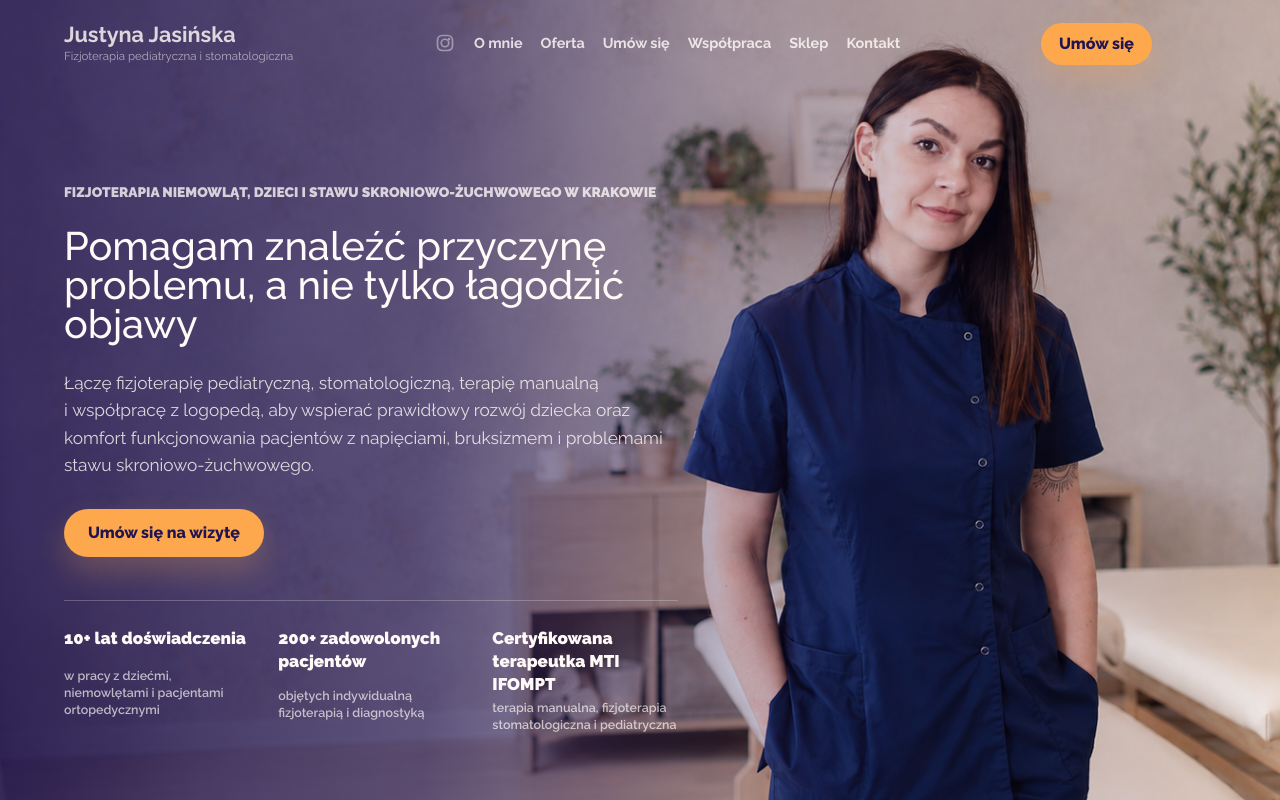
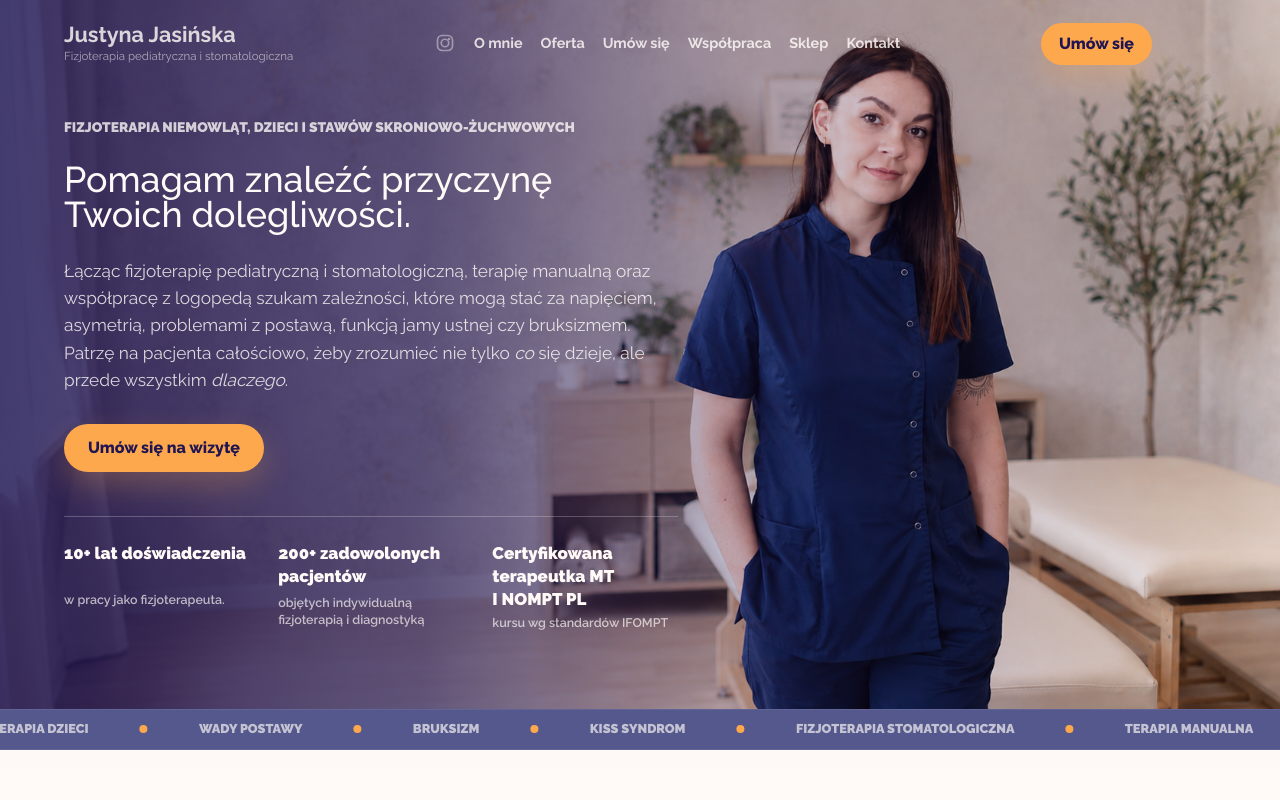
Before and after one commit to Shekspir2000/Justyna, a Next.js app: page / in a window 1280 px wide. Shown: the top 800 px of the page. Built offline with nearby package versions, Linux system fonts and the light colour scheme.

Commit message:
Update Justyna site sections

```diff
--- a/app/globals.css
+++ b/app/globals.css
@@ -272,11 +272,14 @@ main {
   isolation: isolate;
   display: flex;
   align-items: flex-start;
-  min-height: calc(119svh - 76px);
+  width: 100%;
+  max-width: none;
+  min-height: calc(88svh - 76px);
+  margin-inline: 0;
   overflow: hidden;
   border-bottom: 0;
   background: var(--ink);
-  padding: clamp(112px, 11vw, 150px) var(--gutter) clamp(42px, 5.8vw, 78px);
+  padding: clamp(112px, 11vw, 150px) var(--gutter) clamp(24px, 3.9vw, 56px);
 }
 
 .hero-background::before,
@@ -287,9 +290,9 @@ main {
 }
 
 .hero-background::before {
-  inset: -1%;
+  inset: 0;
   z-index: 0;
-  background: url("/images/justyna-hero-2.png") 66% center / auto 100% no-repeat;
+  background: url("/images/justyna-hero-2.png") 66% center / cover no-repeat;
   transform: none;
   transform-origin: center center;
 }
@@ -327,7 +330,7 @@ main {
   max-width: 760px;
   color: #fffaf8;
   font-family: inherit;
-  font-size: clamp(1.74rem, 3.11vw, 3.32rem);
+  font-size: clamp(1.57rem, 2.8vw, 2.99rem);
   font-weight: 500;
   line-height: 0.98;
 }
@@ -1213,10 +1216,8 @@ h3 {
 }
 
 .booking-section {
-  padding: calc(var(--section-space) * 0.35) var(--gutter);
-  background:
-    linear-gradient(90deg, rgba(30, 21, 82, 0.42) 0%, rgba(30, 21, 82, 0.44) 34%, rgba(30, 21, 82, 0.65) 56%, rgba(30, 21, 82, 0.9) 78%, rgba(30, 21, 82, 0.98) 100%),
-    url("/images/booking-rezerwacja.jpg") 40% 38% / 150% auto no-repeat;
+  padding: calc(var(--section-space) * 0.18) var(--gutter);
+  background: linear-gradient(90deg, rgba(30, 21, 82, 0.96) 0%, rgba(84, 88, 140, 0.94) 52%, rgba(30, 21, 82, 0.98) 100%);
   color: #fffaf8;
 }
 
@@ -1224,23 +1225,23 @@ h3 {
   width: min(var(--content), 100%);
   margin: 0 auto;
   display: grid;
-  grid-template-columns: minmax(0, 1fr) minmax(420px, 560px);
   align-content: center;
-  justify-items: start;
-  min-height: clamp(230px, 24vw, 320px);
-  text-align: left;
+  justify-items: center;
+  min-height: clamp(112px, 12vw, 160px);
+  text-align: center;
 }
 
 .booking-inner > * {
-  grid-column: 2;
+  grid-column: 1;
 }
 
 .booking-inner h2 {
-  max-width: 560px;
+  max-width: min(980px, 100%);
   color: #fffaf8;
   margin-bottom: clamp(30px, 3vw, 42px);
   font-size: clamp(1.55rem, 2.65vw, 2.42rem);
   line-height: 1.12;
+  white-space: nowrap;
 }
 
 .booking-inner p {
@@ -1929,7 +1930,22 @@ h3 {
 
 @media (min-width: 1100px) {
   .offer-paths {
-    grid-template-columns: repeat(3, minmax(0, 1fr));
+    grid-template-columns: repeat(2, minmax(0, 1fr));
+  }
+
+  .offer-path {
+    display: grid;
+    grid-template-columns: minmax(0, 1.05fr) minmax(180px, 0.72fr);
+  }
+
+  .offer-path-media {
+    order: 2;
+    height: auto;
+    min-height: 100%;
+  }
+
+  .offer-path-copy {
+    order: 1;
   }
 }
 
@@ -1954,8 +1970,9 @@ h3 {
   }
 
   .hero.hero-background {
-    min-height: calc(122svh - 86px);
+    min-height: calc(108svh - 86px);
     padding-top: clamp(24px, 4.4svh, 42px);
+    padding-bottom: clamp(24px, 5svh, 40px);
     padding-inline: 20px;
   }
 
@@ -1977,7 +1994,7 @@ h3 {
 
   .hero-background h1 {
     max-width: 100%;
-    font-size: clamp(1.68rem, 7.16vw, 2.11rem);
+    font-size: clamp(1.51rem, 6.45vw, 1.9rem);
     line-height: 1.02;
     overflow-wrap: normal;
     word-break: normal;
@@ -2047,14 +2064,18 @@ h3 {
   }
 
   .booking-section {
-    background:
-      linear-gradient(90deg, rgba(30, 21, 82, 0.35) 0%, rgba(30, 21, 82, 0.58) 45%, rgba(30, 21, 82, 0.9) 100%),
-      url("/images/booking-rezerwacja.jpg") 34% 38% / cover;
+    background: linear-gradient(90deg, rgba(30, 21, 82, 0.96) 0%, rgba(84, 88, 140, 0.94) 52%, rgba(30, 21, 82, 0.98) 100%);
   }
 
   .booking-inner {
     grid-template-columns: 1fr;
-    min-height: 250px;
+    min-height: 142px;
+    justify-items: center;
+    text-align: center;
+  }
+
+  .booking-inner h2 {
+    white-space: normal;
   }
 
   .booking-inner > * {
@@ -2149,7 +2170,7 @@ h3 {
   }
 
   .hero.hero-background {
-    min-height: calc(126svh - 76px);
+    min-height: calc(112svh - 76px);
     padding-top: clamp(18px, 3.4svh, 32px);
   }
 
--- a/app/page.tsx
+++ b/app/page.tsx
@@ -21,7 +21,7 @@ const marqueeItems = [
   "fizjoterapia dzieci",
   "wady postawy",
   "bruksizm",
-  "TMJ",
+  "KISS Syndrom",
   "fizjoterapia stomatologiczna",
   "terapia manualna",
   "współpraca z logopedą",
@@ -30,15 +30,15 @@ const marqueeItems = [
 const trustItems = [
   {
     title: "10+ lat doświadczenia",
-    text: "w pracy z dziećmi, niemowlętami i pacjentami ortopedycznymi",
+    text: "w pracy jako fizjoterapeuta.",
   },
   {
     title: "200+ zadowolonych pacjentów",
     text: "objętych indywidualną fizjoterapią i diagnostyką",
   },
   {
-    title: "Certyfikowana terapeutka MTI IFOMPT",
-    text: "terapia manualna, fizjoterapia stomatologiczna i pediatryczna",
+    title: "Certyfikowana terapeutka MT I NOMPT PL",
+    text: "kursu wg standardów IFOMPT",
   },
 ];
 
@@ -73,7 +73,7 @@ const offerGroups = [
     ],
   },
   {
-    title: "Fizjoterapia stomatologiczna i współpraca z logopedą",
+    title: "FIZJOTERAPIA STOMATOLOGICZNA",
     text: "Pomagam w terapii dolegliwości związanych z napięciem i funkcjonowaniem mięśni twarzy, żuchwy oraz stawu skroniowo-żuchwowego. Współpracuję również z logopedą, wspierając terapię zaburzeń w obrębie aparatu żucia i funkcji orofacjalnych.",
     image: "/images/offer-dental-therapy.jpg",
     alt: "Fizjoterapia stomatologiczna i praca ze stawem skroniowo-żuchwowym",
@@ -84,6 +84,13 @@ const offerGroups = [
       "napięcia mięśniowe w obrębie twarzy i jamy ustnej",
       "wsparcie terapii logopedycznej i miofunkcjonalnej",
     ],
+  },
+  {
+    title: "SZKOLENIA DLA GABINETÓW LOGOPEDYCZNYCH",
+    text: "Prowadzę wewnętrzne szkolenia dla gabinetów logopedycznych dotyczące współpracy fizjoterapeuty i logopedy w procesie terapeutycznym dzieci i niemowląt. Pokazuję, kiedy warto włączyć fizjoterapię i jak planować wspólne działania terapeutyczne.",
+    image: "/images/offer-logopedics-training.jpg",
+    alt: "Szkolenie dla gabinetów logopedycznych z pracy fizjoterapeutycznej",
+    items: [],
   },
 ];
 
@@ -231,10 +238,13 @@ export default function Home() {
 
       <section className="hero hero-background" id="top">
         <div className="hero-copy">
-          <p className="eyebrow">{keepShortWords("Fizjoterapia niemowląt, dzieci i stawu skroniowo-żuchwowego w Krakowie")}</p>
-          <h1>{keepShortWords("Pomagam znaleźć przyczynę problemu, a nie tylko łagodzić objawy")}</h1>
+          <p className="eyebrow">{keepShortWords("Fizjoterapia niemowląt, dzieci i stawów skroniowo-żuchwowych")}</p>
+          <h1>{keepShortWords("Pomagam znaleźć przyczynę Twoich dolegliwości.")}</h1>
           <p className="lead">
-            {keepShortWords("Łączę fizjoterapię pediatryczną, stomatologiczną, terapię manualną i współpracę z logopedą, aby wspierać prawidłowy rozwój dziecka oraz komfort funkcjonowania pacjentów z napięciami, bruksizmem i problemami stawu skroniowo-żuchwowego.")}
+            {keepShortWords("Łącząc fizjoterapię pediatryczną i stomatologiczną, terapię manualną oraz współpracę z logopedą szukam zależności, które mogą stać za napięciem, asymetrią, problemami z postawą, funkcją jamy ustnej czy bruksizmem. Patrzę na pacjenta całościowo, żeby zrozumieć nie tylko ")}
+            <em>co</em>
+            {keepShortWords(" się dzieje, ale przede wszystkim ")}
+            <em>dlaczego</em>.
           </p>
           <div className="hero-actions">
             <a className="primary-button" href={bookingUrl}>
@@ -287,18 +297,18 @@ export default function Home() {
             <div className="about-editorial-intro">
               <p className="eyebrow">O mnie</p>
               <blockquote>
-                {keepShortWords("Najważniejsze jest dla mnie, aby rodzic rozumiał, co dzieje się z dzieckiem, skąd mogą wynikać trudności i jakie kroki warto podjąć dalej")}
+                {keepShortWords("Najważniejsze jest dla mnie, aby rodzic rozumiał, co dzieje się z dzieckiem, skąd mogą wynikać trudności i jakie kroki warto podjąć dalej.")}
               </blockquote>
             </div>
             <div className="about-text">
               <p>
-                {keepShortWords("Od ponad 10 lat pracuję jako fizjoterapeutka, zdobywając doświadczenie w placówkach ortopedycznych, poradni pedagogiczno-psychologicznej oraz centrum stomatologicznym. Jestem certyfikowaną Terapeutką Manualną MTI według standardów IFOMPT, terapeutką integracji sensorycznej oraz absolwentką Akademii Fizjoterapii Stomatologicznej. Obecnie kontynuuję szkolenie MTII, a od 2021 roku asystuję na kursach Terapii Manualnej NOMPT PL.")}
+                {keepShortWords("Od ponad 10 lat pracuję jako fizjoterapeutka, zdobywając doświadczenie w placówkach ortopedycznych, poradni pedagogiczno-psychologicznej oraz centrach stomatologicznych. Jestem certyfikowaną Terapeutką Manualną MT I NOMPT PL według standardów IFOMPT, terapeutką integracji sensorycznej oraz absolwentką Akademii Fizjoterapii Stomatologicznej. Obecnie kontynuuję szkolenie MT II NOMPT PL.")}
               </p>
               <p>
-                {keepShortWords("W gabinecie pracuję z niemowlętami, dziećmi i pacjentami z problemami w obrębie stawu skroniowo-żuchwowego. Łączę diagnostykę manualną, wiedzę pediatryczną, fizjoterapię stomatologiczną i współpracę z logopedami, aby patrzeć na problem szerzej niż tylko przez pryzmat pojedynczego objawu.")}
+                {keepShortWords("W gabinecie pracuję z niemowlętami, dziećmi i pacjentami z problemami w obrębie stawów skroniowo-żuchwowych. Łączę pracę manualną, wiedzę pediatryczną, fizjoterapię stomatologiczną i współpracę z logopedami, aby patrzeć na problem szerzej niż tylko przez pryzmat pojedynczego problemu, z jakim zgłasza się do mnie pacjent.")}
               </p>
               <p>
-                {keepShortWords("Moim celem jest znalezienie przyczyny dolegliwości oraz jasne wyjaśnienie jej pacjentowi lub rodzicom dziecka. Dzięki temu terapia staje się bardziej zrozumiała, a rodzic może aktywnie uczestniczyć w procesie wspierania rozwoju dziecka.")}
+                {keepShortWords("Wspieram dzieci od niemowląt do wieku szkolnego, patrząc na ich ciało jako całość — ruch, postawę, napięcie i funkcje. Moim celem jest znalezienie przyczyny dolegliwości oraz jasne wyjaśnienie jej pacjentowi lub rodzicom dziecka. Dzięki temu terapia staje się bardziej zrozumiała, a rodzic może aktywnie uczestniczyć w procesie wspierania rozwoju dziecka.")}
               </p>
             </div>
             <Link className="about-course-tile" href="/kursy">
@@ -337,11 +347,13 @@ export default function Home() {
               <div className="offer-path-copy">
                 <h3>{keepShortWords(item.title)}</h3>
                 <p>{keepShortWords(item.text)}</p>
-                <ul>
-                  {item.items.map((point) => (
-                    <li key={point}>{keepShortWords(point)}</li>
-                  ))}
-                </ul>
+                {item.items.length > 0 ? (
+                  <ul>
+                    {item.items.map((point) => (
+                      <li key={point}>{keepShortWords(point)}</li>
+                    ))}
+                  </ul>
+                ) : null}
               </div>
             </article>
           ))}
@@ -374,10 +386,7 @@ export default function Home() {
       <section className="section reviews-section">
         <div className="section-heading reviews-heading reveal">
           <p className="eyebrow">Opinie i zaufanie</p>
-          <h2>{keepShortWords("Rodzice i pacjenci doceniają spokojne tłumaczenie, dokładność i jasny plan po wizycie")}</h2>
-          <p className="section-lead">
-            {keepShortWords("Wybrane opinie pochodzą z profilu Justyny na ZnanyLekarz. Poniżej pokazuję dwadzieścia kafli z krótkimi streszczeniami opinii pacjentów.")}
-          </p>
+          <h2>{keepShortWords("Wybrane opinie pochodzą z profilu Justyny na ZnanyLekarz")}</h2>
         </div>
         <div className="reviews-marquee" aria-label="Przesuwane opinie pacjentów">
           <div className="reviews-track">
```
Also changed, not shown: public/images/offer-logopedics-training.jpg (added).
